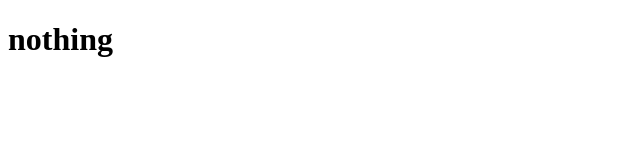
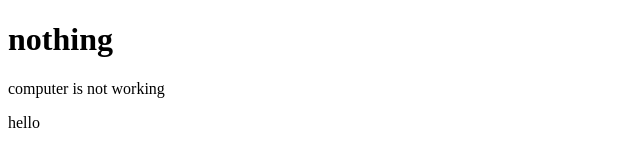
Before and after one commit to ablakulova/git, a plain HTML site: page index.html in a window 1280 px wide. Shown: the whole page, without its empty margins (0-640 px from the left). Drawn offline with Linux system fonts and the light colour scheme.

Commit message:
p & h tags

```diff
--- a/index.html
+++ b/index.html
@@ -6,5 +6,7 @@
 </head>
 <body>
     <h1>nothing</h1>
+    <p>computer is not working</p>
+    <h>hello</h>
 </body>
 </html>
```
